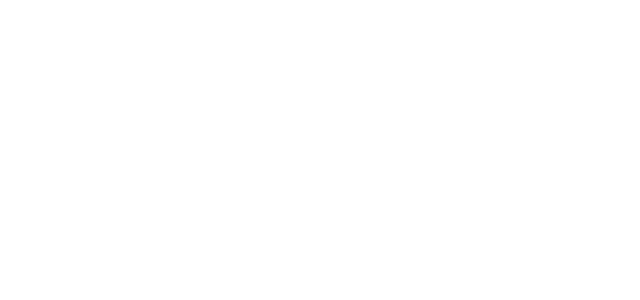
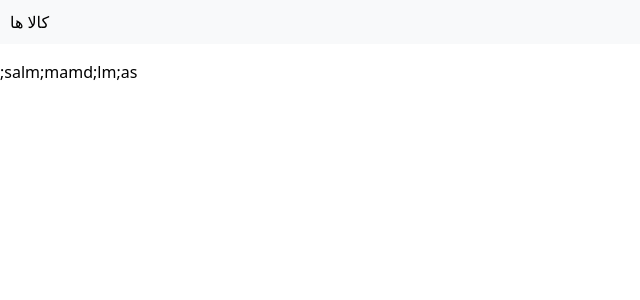
Before and after one commit to Ali-ghorbani-2005/Maktab-project-shope, a React (Vite) app: page /AdminProduct in a window 1280 px wide. Before the commit this address had no page. Shown: the top 300 px of the page, without its empty margins (0-640 px from the left). Built offline with nearby package versions, Linux system fonts and the light colour scheme.

Commit message:
Adding the admin layout component and the admin products page as well as to the router and also changing the way to receive product tokens

```diff
--- /dev/null
+++ b/src/components/adminpages/adminLayout.jsx
@@ -0,0 +1,20 @@
+import { Outlet, Link } from 'react-router-dom';
+
+export default function AdminLayout() {
+  return (
+    <>
+      <header style={{ position: 'fixed', top: 0, left: 0, right: 0, backgroundColor: '#f8f9fa', padding: '10px', zIndex: 1000 }}>
+        <nav>
+          <Link to="/AdminProduct"  >
+           <button>کالا ها </button>
+          </Link>
+
+        </nav>
+      </header>
+      <main style={{ marginTop: '60px' }}>
+
+        <Outlet />
+      </main>
+    </>
+  );
+}
--- a/src/pages/adminpages/admin.jsx
+++ b/src/pages/adminpages/admin.jsx
@@ -1,9 +1,10 @@
 
+const Admin = () => {
+    return (
+        <div>
 
-export default function Admin() {
-  return (
-    <div>
-      <p>admin</p>
-    </div>
-  )
-}
+        </div>
+    );
+};
+
+export default Admin;
--- /dev/null
+++ b/src/pages/adminpages/adminProduct.jsx
@@ -0,0 +1,9 @@
+
+
+export default function AdminProduct() {
+  return (
+    <div>
+      <p>;salm;mamd;lm;as</p>
+    </div>
+  )
+}
--- a/src/pages/productPages/subcategoryProduct.jsx
+++ b/src/pages/productPages/subcategoryProduct.jsx
@@ -30,6 +30,7 @@ const SubcategoryProduct = () => {
               <h2 className="text-lg font-bold">{product.name}</h2>
               <p className="text-sm">{product.description}</p>
               <p className="text-green-500 font-semibold">${product.price}</p>
+              <img src={product.thumbnail} alt="" />
             </div>
           ))}
         </div>
--- a/src/router/index.jsx
+++ b/src/router/index.jsx
@@ -6,6 +6,10 @@ import Orders from '../pages/ordersPages/orders';
 import Product from '../pages/productPages/product';
 import AdmiLogin from '../pages/adminpages/admiLogin';
 import SubcategoryProduct from '../pages/productPages/subcategoryProduct';
+import AdminProduct from '../pages/adminpages/adminProduct';
+import AdminLayout from '../components/adminpages/adminLayout';
+
+
 
 export default function Index() {
     return (
@@ -13,14 +17,23 @@ export default function Index() {
 
             <BrowserRouter>
 
+
                 <Routes>
 
                     <Route path='/' element={<Home />} />
+
+                    <Route element={<AdminLayout />}>
                     <Route path='/Admin' element={<Admin />} />
+                    <Route path='/AdminProduct' element={<AdminProduct />} />
+                    </Route>
                     <Route path='/Orders' element={<Orders />} />
                     <Route path='/Product' element={<Product />} />
                     <Route path='/admin-login' element={<AdmiLogin />} />
                     <Route path='/subcategoryProduct/:subcategoryId' element={<SubcategoryProduct />} />
+
+
+
+
 
                 </Routes>
 
@@ -30,3 +43,41 @@ export default function Index() {
         </>
     )
 }
+
+
+
+
+
+// import { BrowserRouter, Routes, Route, Navigate } from 'react-router-dom';
+
+// import Home from '../pages/home/home';
+// import Admin from '../pages/adminpages/admin';
+// import Orders from '../pages/ordersPages/orders';
+// import Product from '../pages/productPages/product';
+// import AdmiLogin from '../pages/adminpages/admiLogin';
+// import SubcategoryProduct from '../pages/productPages/subcategoryProduct';
+// import AdminProduct from '../pages/adminpages/adminProduct';
+// import AdminLayout from '../pages/adminpages/adminLayout';
+
+
+
+// export default function Index() {
+//     return (
+//         <>
+//             <BrowserRouter>
+//                 <Routes>
+//                     <Route path='/' element={<Home />} />
+//                     <Route path='/admin-login' element={<AdmiLogin />} />
+//                     <Route element={<AdminLayout />}>
+//                         <Route path='/Admin' element={<Admin />} />
+//                         <Route path='/AdminProduct' element={<AdminProduct />} />
+//                     </Route>
+//                     <Route path='/Orders' element={<Orders />} />
+//                     <Route path='/Product' element={<Product />} />
+
+//                     <Route path='/subcategoryProduct/:subcategoryId' element={<SubcategoryProduct />} />
+//                 </Routes>
+//             </BrowserRouter>
+//         </>
+//     );
+// }
--- a/src/services/productService.js
+++ b/src/services/productService.js
@@ -1,7 +1,7 @@
 import axios from "axios";
 
 export const fetchProductsBySubcategory = async (subcategoryId, page = 1) => {
-  const token = "eyJhbGciOiJIUzI1NiIsInR5cCI6IkpXVCJ9.eyJpZCI6IjY2ZDk5MGQ3NTIwMjhiZDM3ZjUwYzVjMiIsImlhdCI6MTcyNjU2MjQ2MSwiZXhwIjoxNzI2NjcwNDYxfQ.-0ISLMd33FtTQEv8OTLMlAwCqvs59_1xszhOrVOYsKs";
+  const token = localStorage.getItem('token')
   try {
     const response = await axios.get(`http://localhost:8000/api/products?subcategory=${subcategoryId}`, {
       headers: {
```
